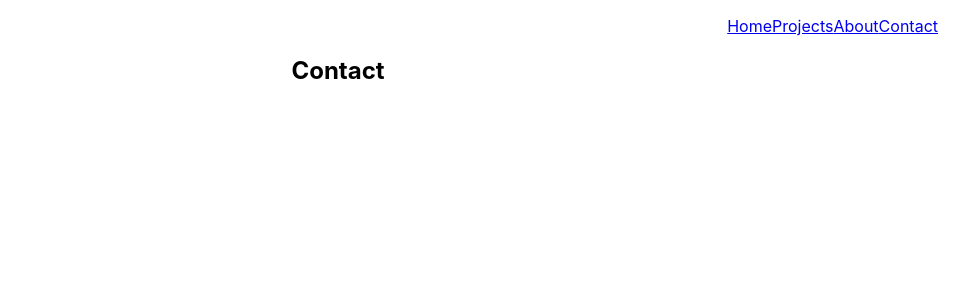
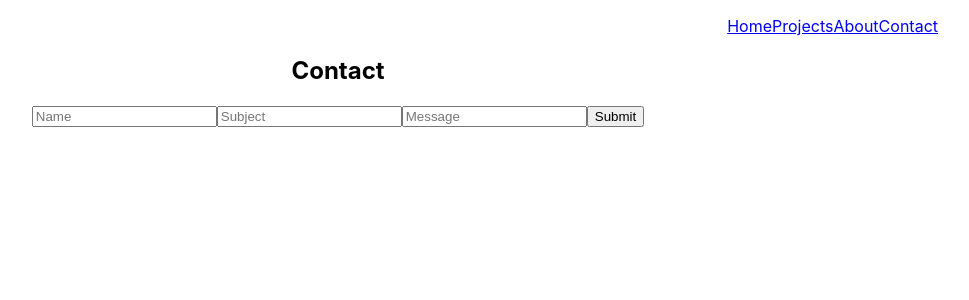
Before and after one commit to jrosario22/CPM464-HW1, a React (Create React App) app: page /contact in a window 1280 px wide. Shown: the top 300 px of the page, without its empty margins (302-1271 px from the left). Built offline with nearby package versions, Linux system fonts and the light colour scheme.

Commit message:
Added form

```diff
--- a/src/components/Contact.js
+++ b/src/components/Contact.js
@@ -1,5 +1,63 @@
 import React from "react";
 
-export default function Contact() {
-  return <h2>Contact</h2>;
+export default class Contact extends React.Component {
+  constructor(props) {
+    super(props);
+    this.handleChangeName = this.handleChangeName.bind(this);
+    this.handleChangeSubject = this.handleChangeSubject.bind(this);
+    this.handleChangeMessage = this.handleChangeMessage.bind(this);
+    this.handleSubmit = this.handleSubmit.bind(this);
+    this.state = { name: "", subject: "", message: "" };
+  }
+
+  handleChangeName = (event) => {
+    this.setState({
+      name: event.target.value,
+    });
+  };
+
+  handleChangeSubject = (event) => {
+    this.setState({
+      subject: event.target.value,
+    });
+  };
+
+  handleChangeMessage = (event) => {
+    this.setState({
+      message: event.target.value,
+    });
+  };
+
+  handleSubmit(event) {
+    event.preventDefault();
+  }
+
+  render() {
+    return (
+      <div>
+        <h2>Contact</h2>
+        <form onSubmit={this.handleSubmit}>
+          <input
+            type="text"
+            placeholder="Name"
+            value={this.state.name}
+            onChange={this.handleChangeName}
+          />
+          <input
+            type="text"
+            placeholder="Subject"
+            value={this.state.subject}
+            onChange={this.handleChangeSubject}
+          />
+          <input
+            type="text"
+            placeholder="Message"
+            value={this.state.URL}
+            onChange={this.handleChangeURL}
+          />
+          <button type="submit">Submit</button>
+        </form>
+      </div>
+    );
+  }
 }
```
